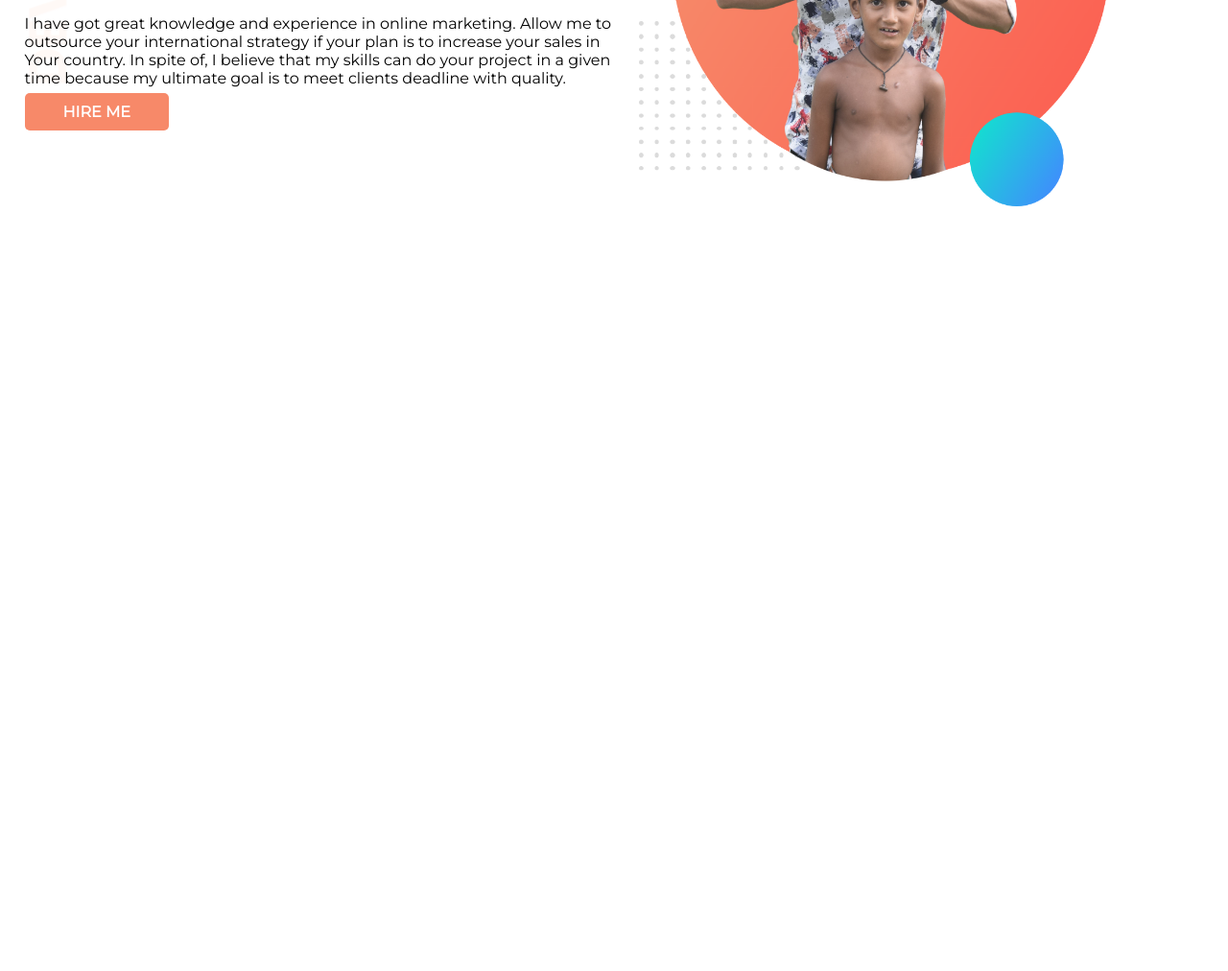
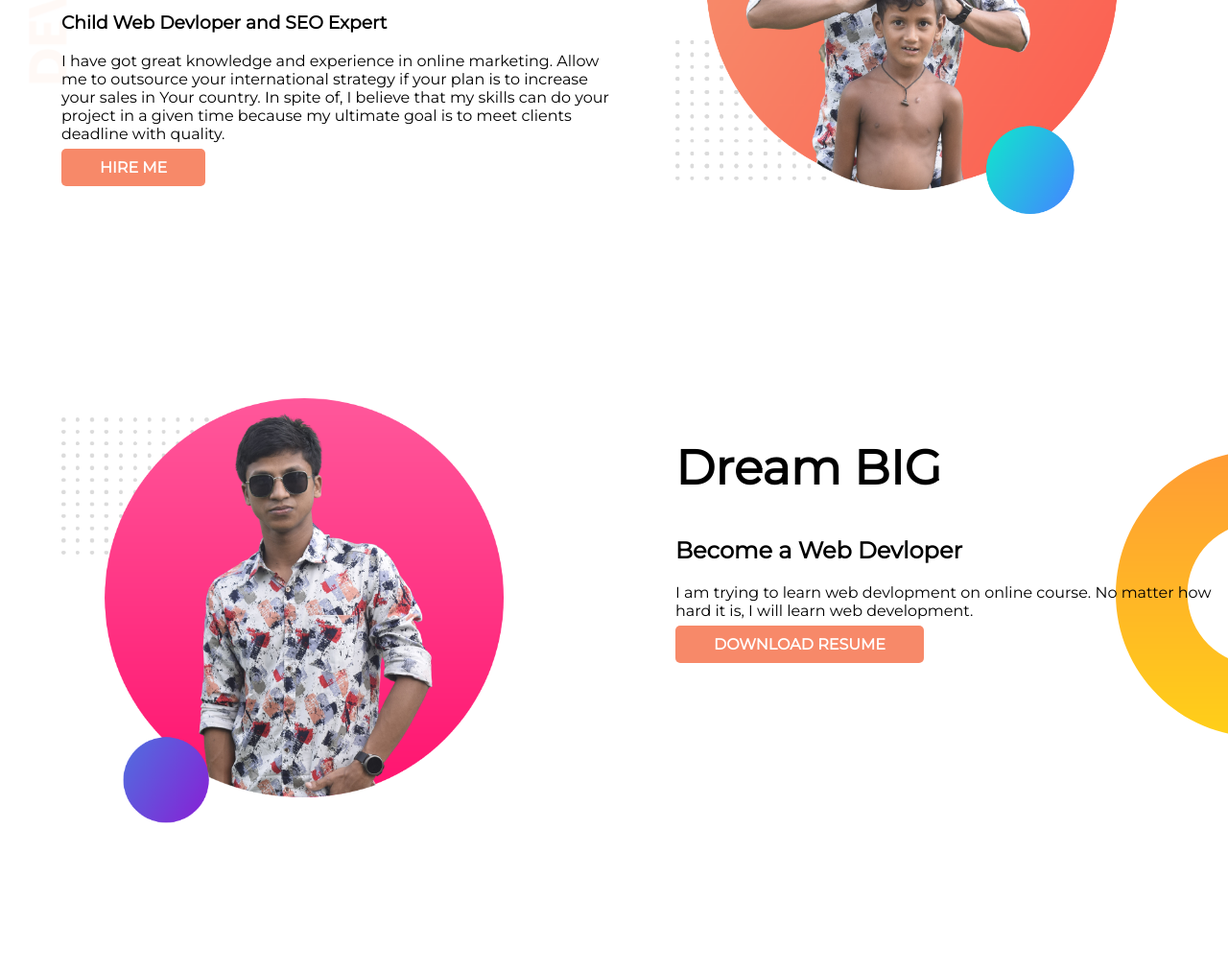
Before and after one commit to mdmahfujarrahman/Developer-Portfolio, a plain HTML site: page index.html in a window 1280 px wide. Shown: the part 273-1285 px from the top of the page at 96% size. Before the commit the page ends 800 px from the top, so only its background shows below. Drawn offline with Linux system fonts and the light colour scheme; a web font is replaced by a local one.

Commit message:
body updated

```diff
--- a/index.html
+++ b/index.html
@@ -19,7 +19,7 @@
         <div class="head-tit">
             <h1>Welcome To</h1>
             <h1><span class="orange-color">Mahfuj Ahmed</span> World!!</h1>
-            <h3>Child Web Devlopper and SEO Expert</h3>
+            <h3>Child Web Devloper and SEO Expert</h3>
             <p>I have got great knowledge and experience in online marketing. Allow me to outsource your international
                 strategy if your plan is to increase your sales in Your country. In spite of, I believe that my skills
                 can
@@ -30,6 +30,18 @@
             <img src="images/mahfuj.png" alt="profile-photo">
         </div>
     </section>
+    <section class="dream-big">
+        <div class="head-tit">
+            <img src="images/mahfuj2.png" alt="profile-photo">
+        </div>
+        <div class="head-tit">
+            <h1>Dream BIG</h1>
+            <h2>Become a Web Devloper</h2>
+            <p>I am trying to learn web devlopment on online course. No matter how hard it is, I will learn web
+                development.</p>
+            <a class="hire-me" href="https://www.linkedin.com/in/mahfuj-ahmed/" target="_blank">DOWNLOAD RESUME</a>
+        </div>
+    </section>
 </body>
 
 </html>
--- a/style.css
+++ b/style.css
@@ -14,6 +14,7 @@ h1{
 }
 section{
     display: flex;
+    margin-bottom: 150px;
 }
 .head-baner{
     background-image: url(images/top-banner.png);
@@ -21,7 +22,8 @@ section{
 }
 .head-tit{
     width: 50%;
-    padding-left: 2%;
+    padding-left: 5%;
+    margin-top: 3%;
 }
 .head-tit img{
     width: 80%;
@@ -34,3 +36,8 @@ section{
     color: white;
     font-weight: bold;
 }
+.dream-big{
+    background-image: url(images/dream-bg.png);
+    background-repeat: no-repeat;
+    background-position: right;
+}
```
